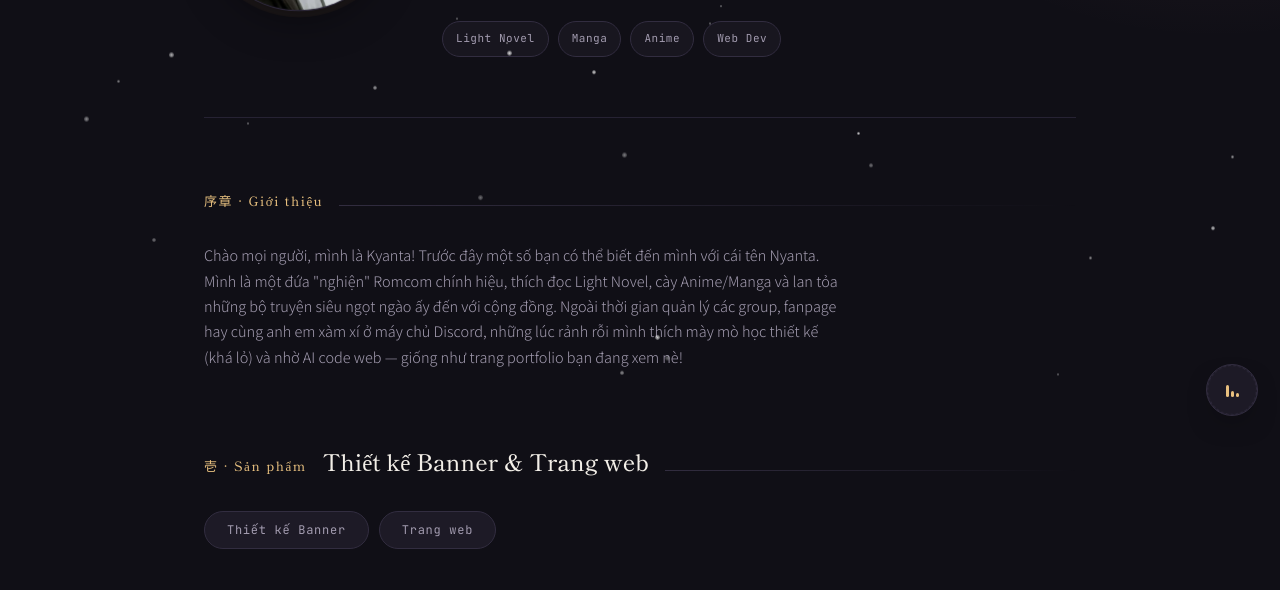
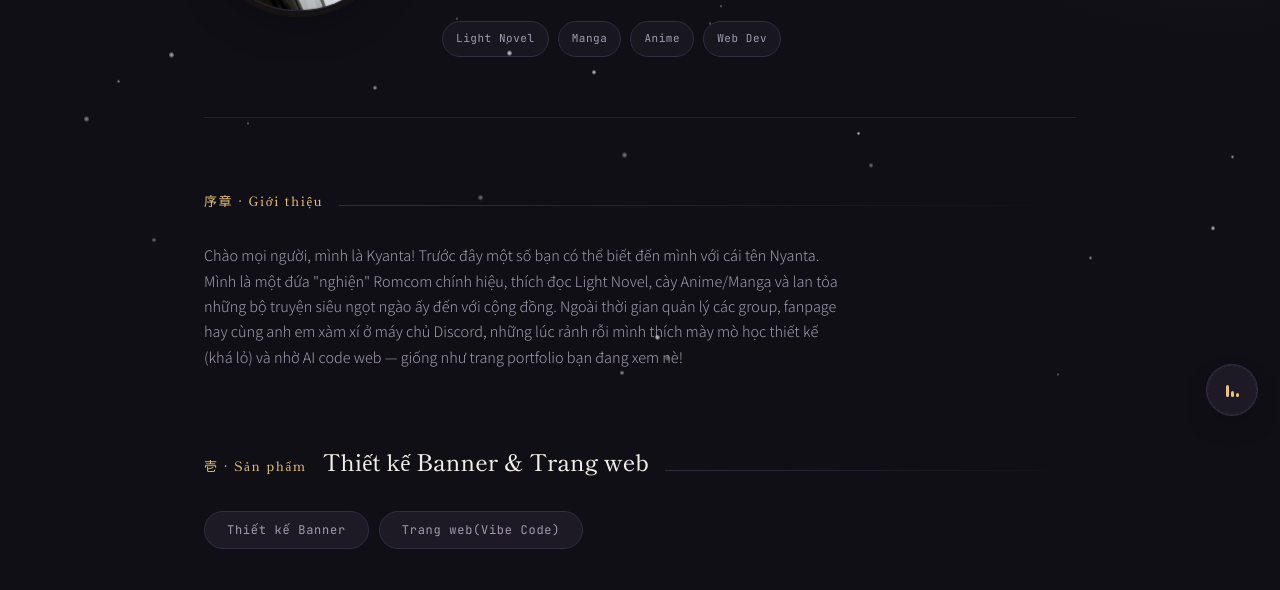
Before and after one commit to kyantaa/kagucord, a plain HTML site: page index.html in a window 1280 px wide. Shown: the part 362-952 px from the top of the page. Drawn offline with Linux system fonts and the light colour scheme.

Commit message:
Update index.html

```diff
--- a/index.html
+++ b/index.html
@@ -433,7 +433,7 @@
     html += chapterHead(ps.chapterNo, esc(ps.title));
     html += '<div class="tab-nav">' +
       '<button class="tab-btn" data-tab="tab-design" onclick="switchTab(\'tab-design\', this)">Thiết kế Banner</button>' +
-      '<button class="tab-btn" data-tab="tab-sites" onclick="switchTab(\'tab-sites\', this)">Trang web</button>' +
+      '<button class="tab-btn" data-tab="tab-sites" onclick="switchTab(\'tab-sites\', this)">Trang web(Vibe Code)</button>' +
       '</div>';
 
     html += '<div id="tab-design" class="tab-panel"><div class="gallery">';
```
